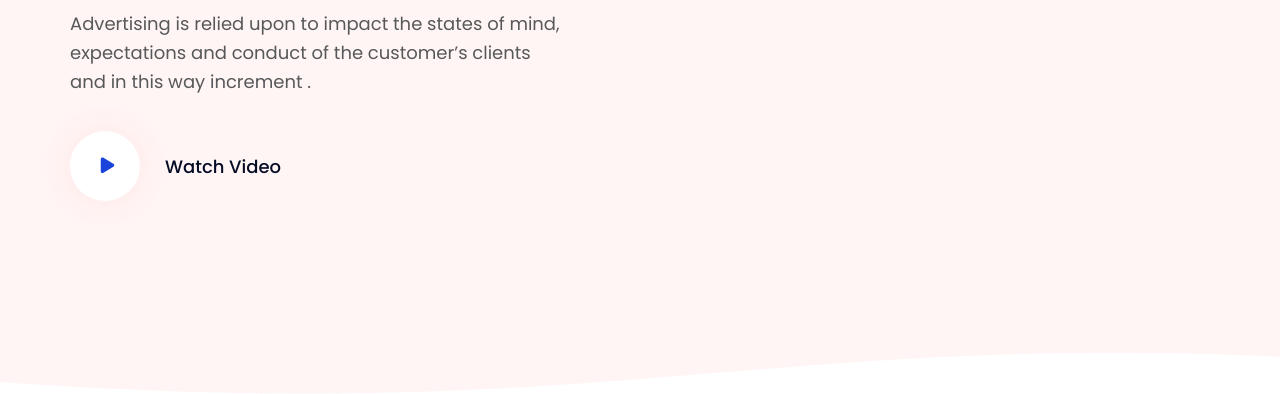
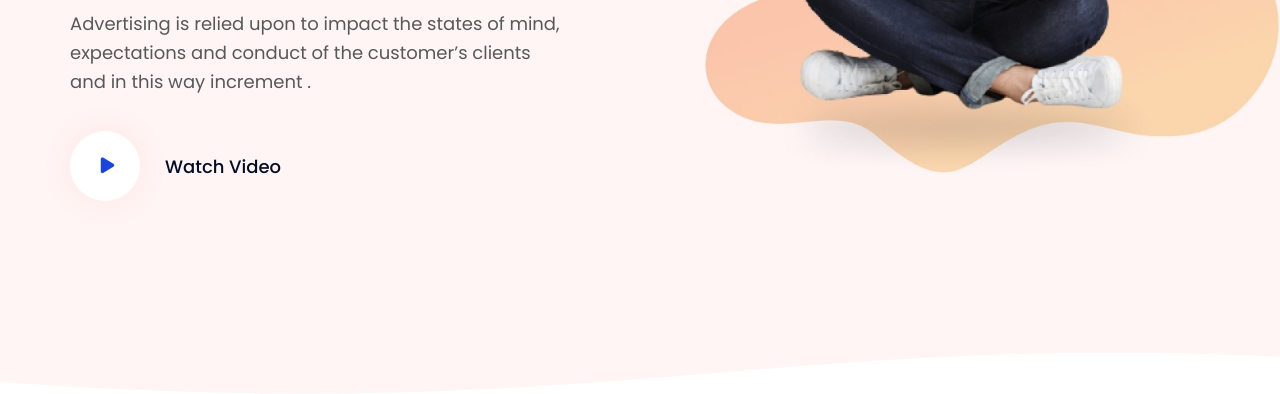
Before and after one commit to Mercique/CreativeLanding, a plain HTML site: page index.html in a window 1280 px wide. Shown: the part 560-954 px from the top of the page. Drawn offline with Linux system fonts and the light colour scheme.

Commit message:
header is done

```diff
--- a/css/style.sass
+++ b/css/style.sass
@@ -72,7 +72,7 @@ h2 //section title
     height: 954px
     background-image: url(../img/header-bg.jpg)
     position: relative
-    &::after
+    .header__bg
         content: ''
         max-width: 1600px
         margin: 0 auto
@@ -81,7 +81,6 @@ h2 //section title
         left: 0
         right: 0
         bottom: 0
-        z-index: -1
         background-image: url(../img/main-logo.jpg)
         background-repeat: no-repeat
         background-position: right
--- a/index.html
+++ b/index.html
@@ -14,6 +14,7 @@
 </head>
 <body>
     <header class="header">
+        <div class="header__bg">
             <nav class="header__nav container">
                 <a class="logo__title-link" href="index.html">
                     <h3 class="logo__title">INNOVATED</h3>
@@ -41,6 +42,7 @@
                     </a>
                 </div>
             </div>
+        </div>
     </header>
 </body>
 </html>
```
Also changed, not shown: css/style.css, 1 other file. Lines whose indentation alone changed are shown as unchanged.
